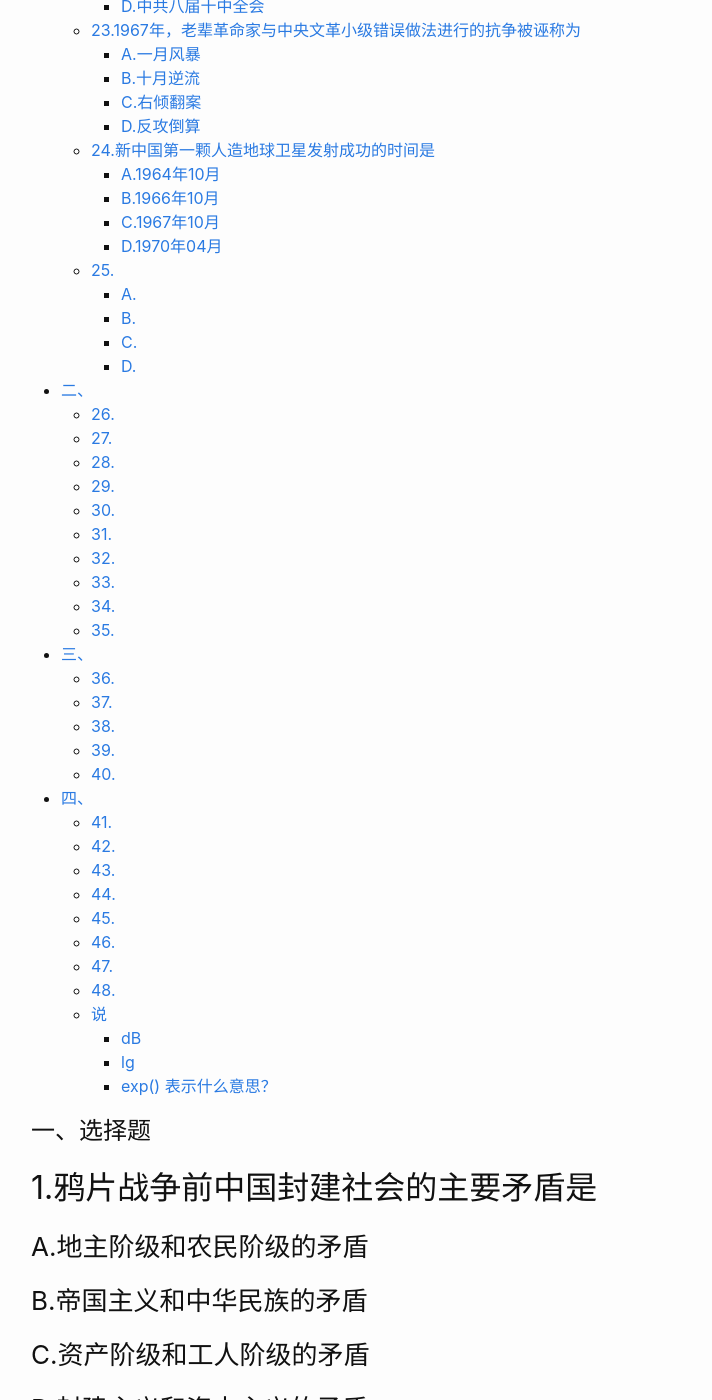
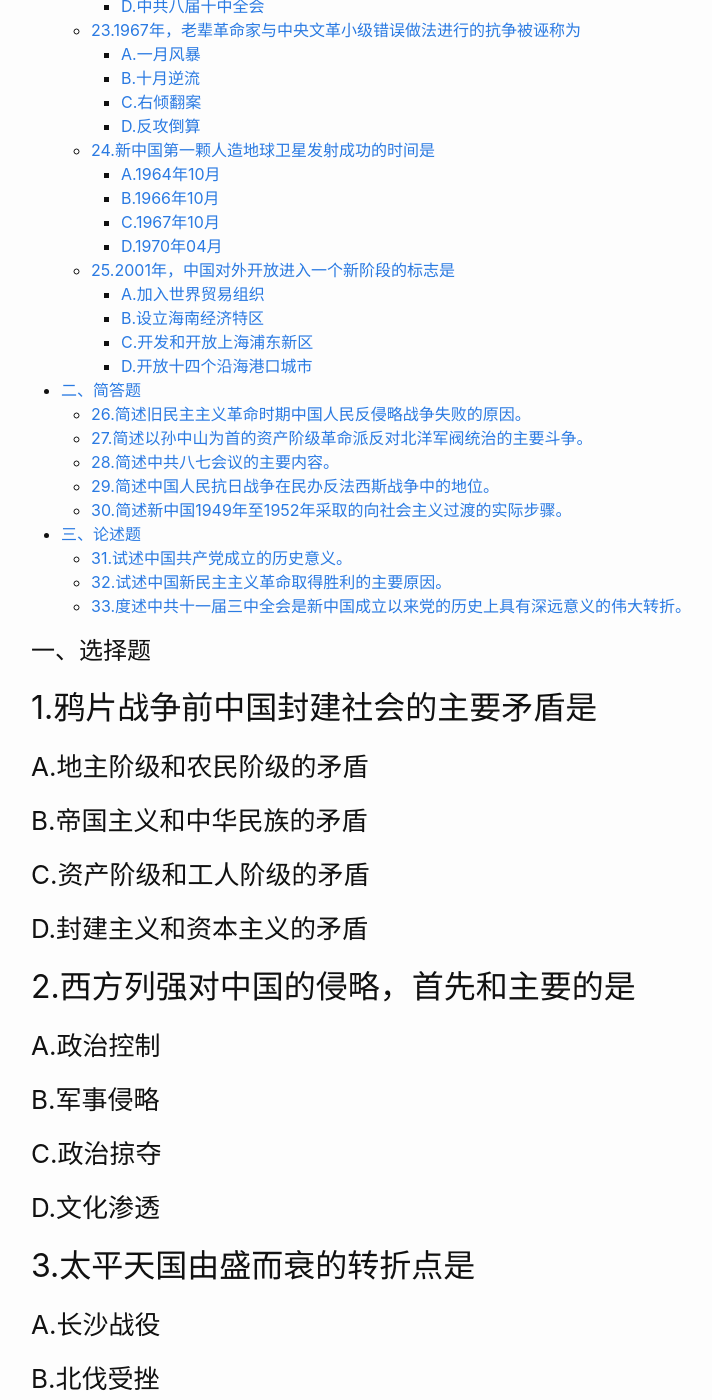
Before and after one commit to wangtiga/wangtiga.github.io, a Jekyll site: the page built from _previews/2020-07-04-3708_2018_10.md, in a window 1280 px wide and 1400 px high, scrolled down 2846 px. Shown: the whole window, without its empty margins (239-951 px from the left). Built offline with Jekyll 4.4.1, drawn with Linux system fonts in a browser that asks for light colours; some of the changed text lies outside the part shown.

Commit message:
updated from notep

```diff
--- a/_previews/2020-07-04-3708_2018_10.md
+++ b/_previews/2020-07-04-3708_2018_10.md
@@ -182,39 +182,22 @@ TODO 反攻倒算 这个词来源是哪？具体哪个人？哪件事？
 ### C.1967年10月
 ### D.1970年04月
 
-## 25.
-### A.
-### B.
-### C.
-### D.
-# 二、
-## 26.
-## 27.
-## 28.
-## 29.
-## 30.
-## 31.
-## 32.
-## 33.
-## 34.
-## 35.
-# 三、
-## 36.
-## 37.
-## 38.
-## 39.
-## 40.
-# 四、
-## 41.
-## 42.
-## 43.
-## 44.
-## 45.
-## 46.
-## 47.
-## 48.
-## 说
-### dB
-### lg
-### exp() 表示什么意思？
-#
+## 25.2001年，中国对外开放进入一个新阶段的标志是
+### A.加入世界贸易组织
+### B.设立海南经济特区
+### C.开发和开放上海浦东新区
+### D.开放十四个沿海港口城市
+
+TODO 对外开放具体指什么？仅仅是自由贸易？为什么朝鲜禁止对外通婚？为了保证人口不流失，其他做还有什么？
+
+
+# 二、简答题
+## 26.简述旧民主主义革命时期中国人民反侵略战争失败的原因。
+## 27.简述以孙中山为首的资产阶级革命派反对北洋军阀统治的主要斗争。
+## 28.简述中共八七会议的主要内容。
+## 29.简述中国人民抗日战争在民办反法西斯战争中的地位。
+## 30.简述新中国1949年至1952年采取的向社会主义过渡的实际步骤。
+# 三、论述题
+## 31.试述中国共产党成立的历史意义。
+## 32.试述中国新民主主义革命取得胜利的主要原因。
+## 33.度述中共十一届三中全会是新中国成立以来党的历史上具有深远意义的伟大转折。
```
Also changed, not shown: _previews/2020-07-04-3708_2019_04.md (added, +210 -0 lines).
